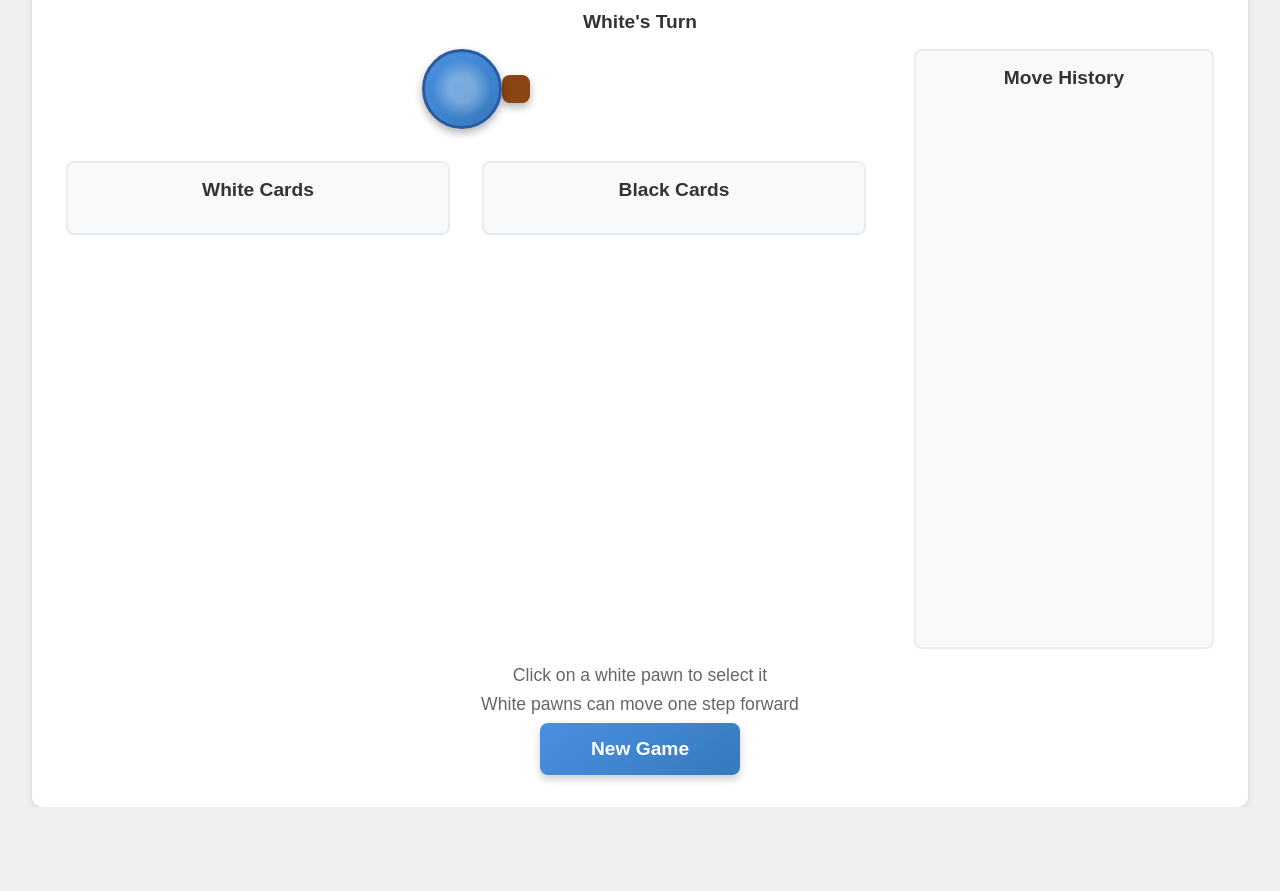
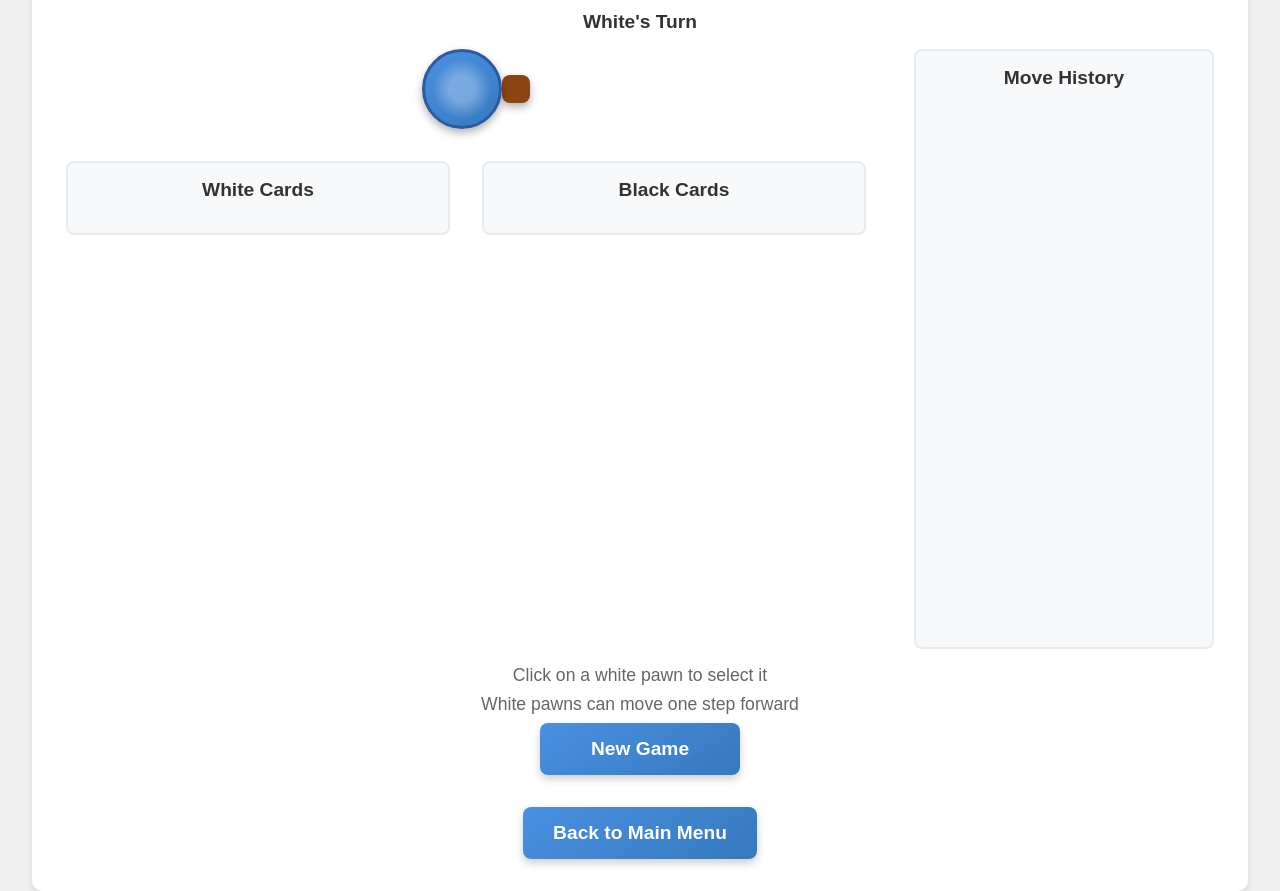
Before and after one commit to udieylat/MyGames, a plain HTML site: page magic_ball/frontend/game.html in a window 1280 px wide. Shown: the part 98-989 px from the top of the page. Before the commit the page ends 905 px from the top, so only its background shows below. Drawn offline with Linux system fonts and the light colour scheme; no server answers.

Commit message:
add button

```diff
--- a/magic_ball/frontend/game.html
+++ b/magic_ball/frontend/game.html
@@ -58,7 +58,7 @@
             <button class="menu-button" onclick="startNewGame()">New Game</button>
         </div>
 
-        <div class="menu-button-container" id="menuButtonContainer" style="display: none;">
+        <div class="menu-button-container" id="menuButtonContainer">
             <button class="menu-button" onclick="backToMenu()">Back to Main Menu</button>
         </div>
     </div>
```
